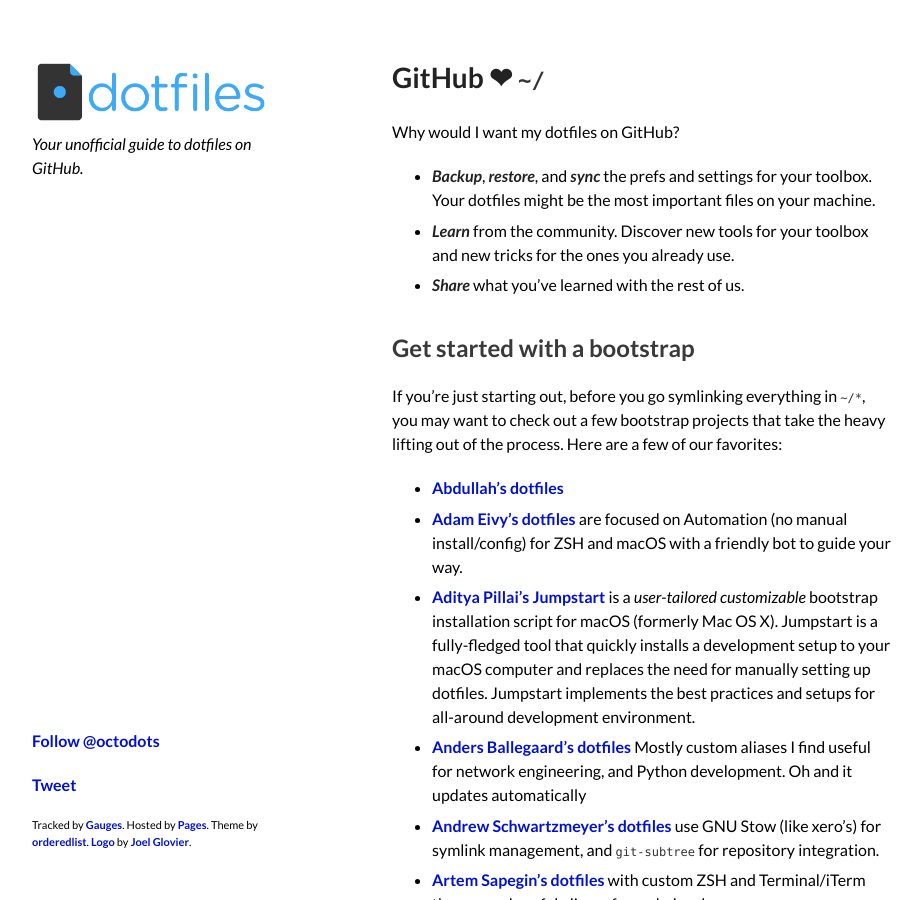
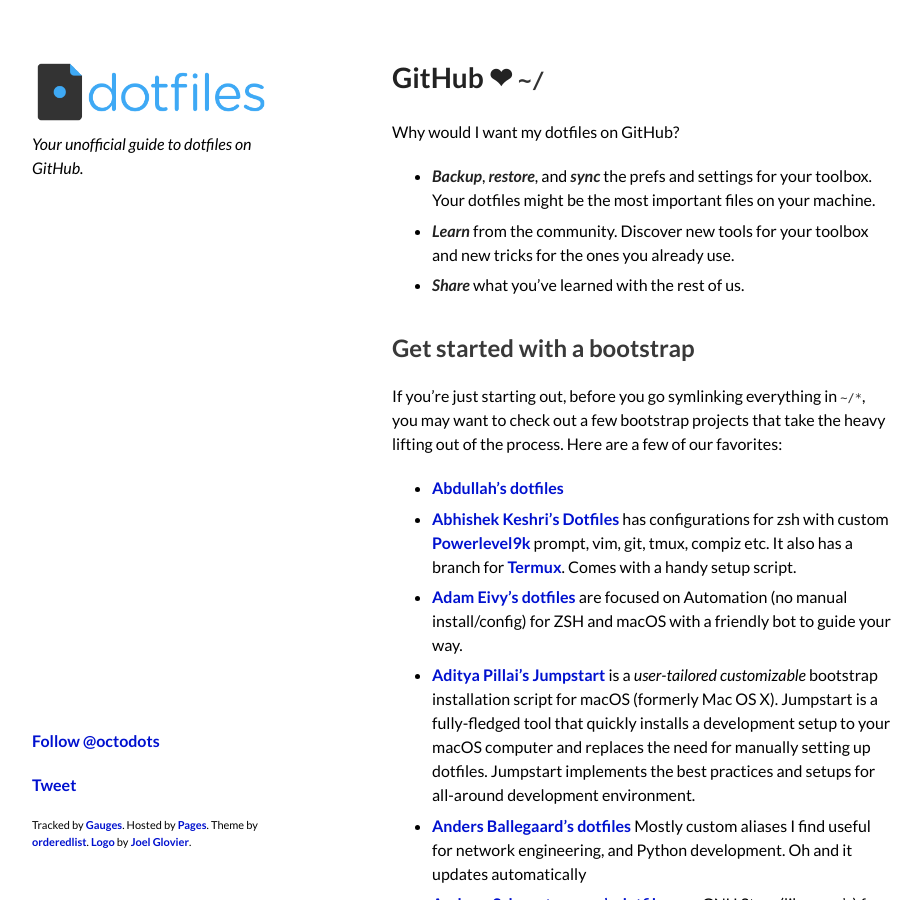
Before and after one commit to dotfiles/dotfiles.github.com, a Jekyll site: the page built from index.md, in a window 1280 px wide and 900 px high. Shown: the whole window, without its empty margins (178-1099 px from the left). Built offline with Jekyll 4.4.1, drawn with Linux system fonts in a browser that asks for light colours; Markdown is read by kramdown in place of the engine named in the settings; comment, search, counter and statistics services are not loaded.

Commit message:
Added my Dotfiles repo to list.

```diff
--- a/index.md
+++ b/index.md
@@ -20,6 +20,7 @@
 out of the process. Here are a few of our favorites:
 
 * [Abdullah's dotfiles](https://gitlab.com/Abdullah/cfg.git)
+* [Abhishek Keshri's Dotfiles](https://github.com/2kabhishek/Dotfiles) has configurations for zsh with custom [Powerlevel9k](https://github.com/bhilburn/powerlevel9k) prompt, vim, git, tmux, compiz etc. It also has a branch for [Termux](https://github.com/termux/termux-app). Comes with a handy setup script.
 * [Adam Eivy's dotfiles](https://github.com/atomantic/dotfiles) are focused on Automation (no manual install/config) for ZSH and macOS with a friendly bot to guide your way.
 * [Aditya Pillai's Jumpstart](https://github.com/adityarpillai/jumpstart) is a _user-tailored customizable_ bootstrap installation script for macOS (formerly Mac OS X). Jumpstart is a fully-fledged tool that quickly installs a development setup to your macOS computer and replaces the need for manually setting up dotfiles. Jumpstart implements the best practices and setups for all-around development environment.
 * [Anders Ballegaard's dotfiles](https://github.com/AndersBallegaard/dotfiles) Mostly custom aliases I find useful for network engineering, and Python development. Oh and it updates automatically
```
